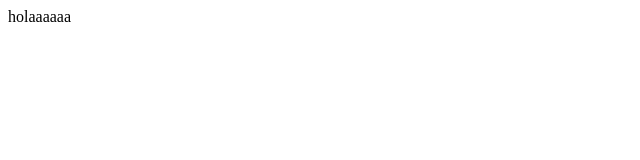
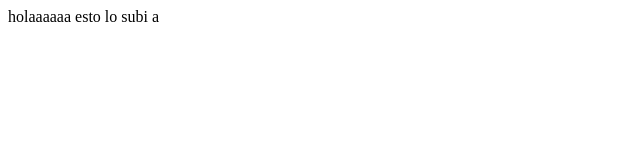
Before and after one commit to sebasvm9/pruebalinux, a plain HTML site: page index.html in a window 1280 px wide. Shown: the full height of the page, 0-640 px from the left. Drawn offline with Linux system fonts and the light colour scheme.

Commit message:
primer cambio en git

```diff
--- a/index.html
+++ b/index.html
@@ -4,9 +4,9 @@
     <meta charset="UTF-8">
     <meta http-equiv="X-UA-Compatible" content="IE=edge">
     <meta name="viewport" content="width=device-width, initial-scale=1.0">
-    <title>hola mundo</title>
+    <title>hola mundo ya lo hice en git </title>
 </head>
 <body>
-    holaaaaaa
+    holaaaaaa  esto lo subi a
 </body>
 </html>
```
